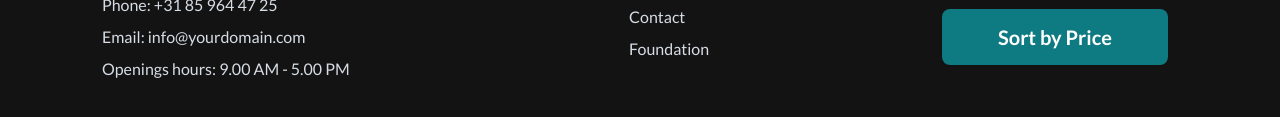
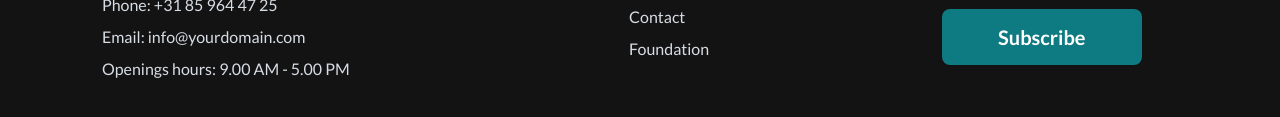
Before and after one commit to zahid-official/milestone-06, a plain HTML site: page index.html in a window 1280 px wide. Shown: the part 1849-1966 px from the top of the page. Drawn offline with nearby package versions, Linux system fonts and the light colour scheme; no server answers.

Commit message:
Updating Subscribe btn

```diff
--- a/index.html
+++ b/index.html
@@ -185,7 +185,7 @@
                 </svg>
                 <input type="text" class="grow" placeholder="Email" />
               </label>
-              <button class="btn h-14 bg-primary hover:bg-hoverBg border-none text-white px-14 mt-3 text-xl">Sort by Price</button>
+              <button class="btn h-14 bg-primary hover:bg-hoverBg border-none text-white px-14 mt-3 text-xl">Subscribe</button>
             </nav>
         </div>
     </footer>
```
